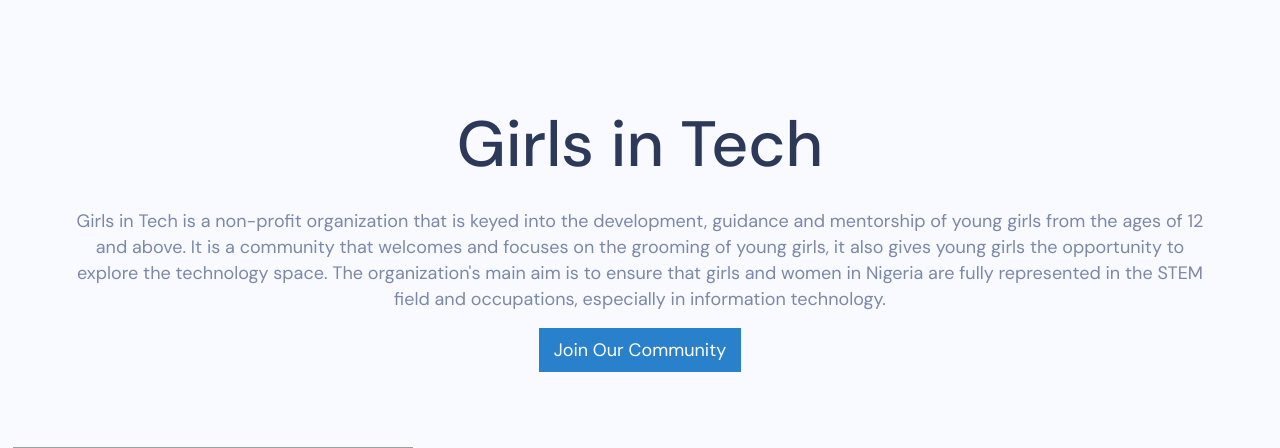
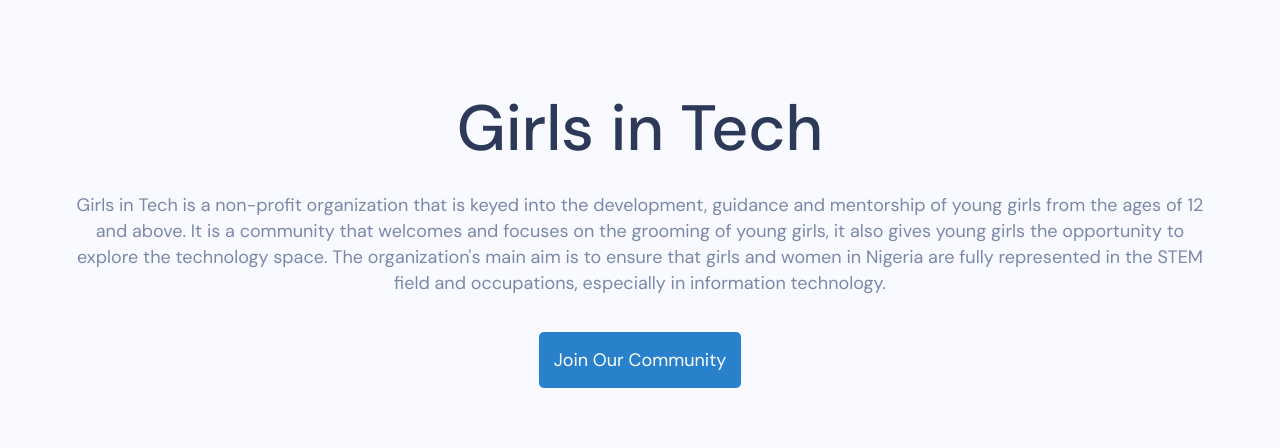
Before and after one commit to otizgit/Girls-In-Tech, a PHP site: page /index.php in a window 1280 px wide. Shown: the part 122-570 px from the top of the page. Run offline with PHP 8.4, Linux system fonts and the light colour scheme; grey boxes are pictures that could not be loaded.

Commit message:
Test Commit

```diff
--- a/css/home_body.css
+++ b/css/home_body.css
@@ -38,7 +38,7 @@
 .feature-block {
     display: flex;
     height: 100%;
-    max-height: 280px;
+    /* max-height: 280px; */
     min-width: 180px;
     padding: 32px;
     flex-direction: column;
@@ -57,7 +57,7 @@
 
 @media (max-width: 991px){
     .feature-block {
-        max-height: 260px;
+        /* max-height: 260px; */
     }
 }
 
--- a/css/news_and_event.css
+++ b/css/news_and_event.css
@@ -226,14 +226,15 @@
 
 .w-button {
     display: inline-block;
-    padding: 9px 15px;
+    padding: 15px 15px;
     background-color: #2980cb;
     color: white;
     border: 0;
     line-height: inherit;
     text-decoration: none;
     cursor: pointer;
-    border-radius: 0;
+    border-radius: 5px;
+    margin-top: 20px;
 }
 
 .button-start {
```
